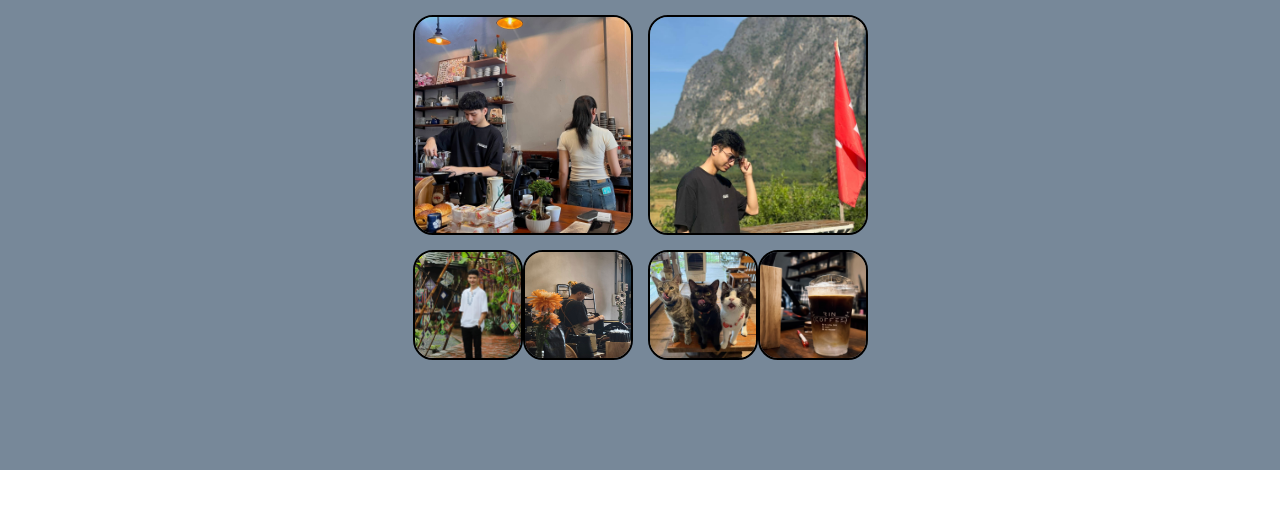
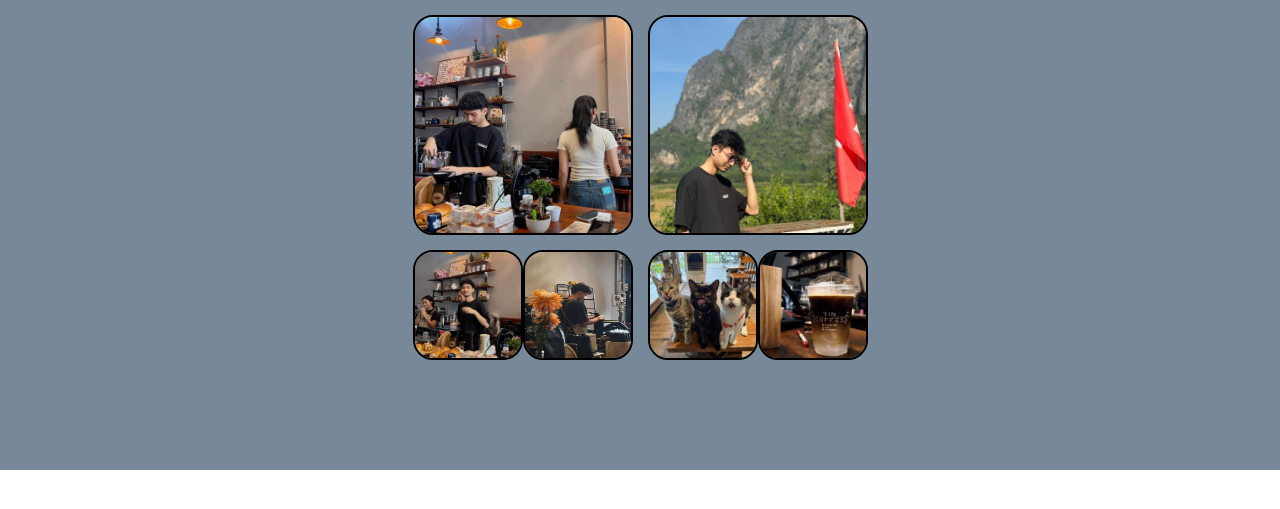
Before and after one commit to kaopasidpakse-ops/My-buddy, a plain HTML site: page index.html in a window 1280 px wide. Shown: the part 205-714 px from the top of the page. Drawn offline with nearby package versions, Linux system fonts and the light colour scheme.

Commit message:
add img g

```diff
--- a/index.html
+++ b/index.html
@@ -40,7 +40,7 @@
                 <img width="220px" height="220px" src="puto/a.jpg" alt="me">
                 <img width="220px" height="220px" src="puto/c.jpg" alt="me">
                 <img width="110px" height="110px" src="puto/b.jpg" alt="me">
-                <img width="110px" height="110px" src="puto/d.jpg" alt="me">
+                <img width="110px" height="110px" src="puto/g.jpg" alt="me">
                 <img width="110px" height="110px" src="puto/e.jpg" alt="me">
                 <img width="110px" height="110px" src="puto/f.jpg" alt="me">
 
```
Also changed, not shown: puto/g.jpg (added).
